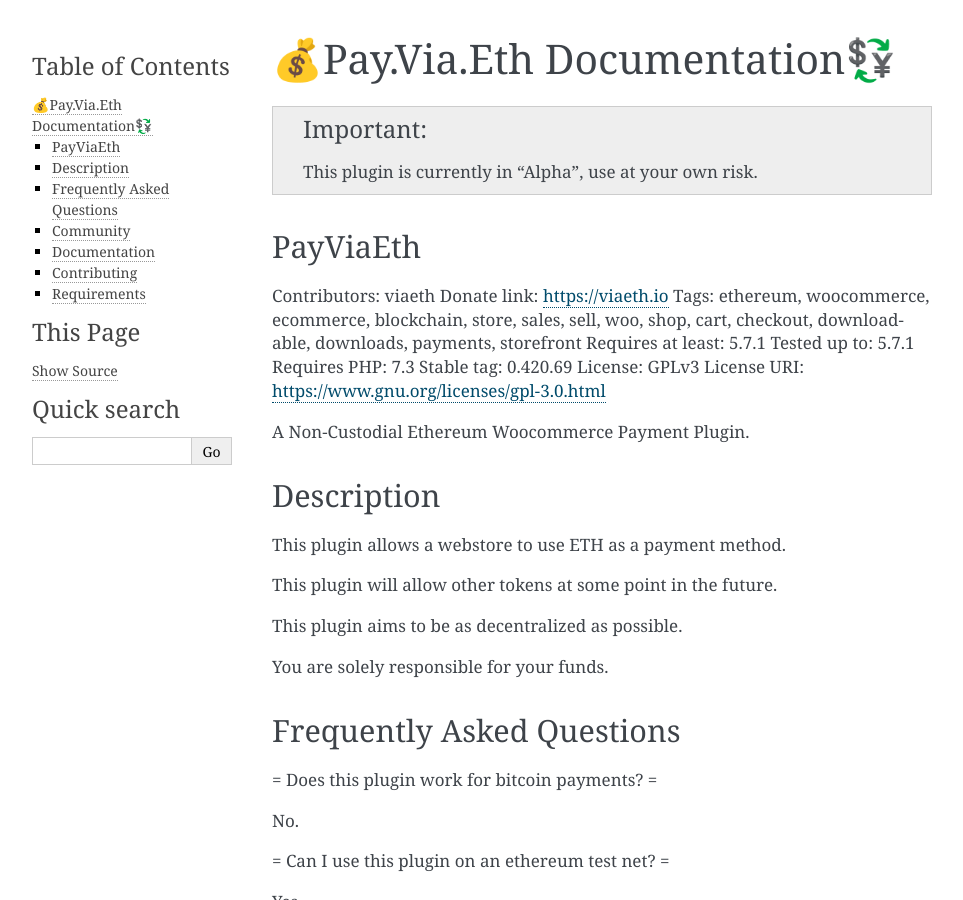
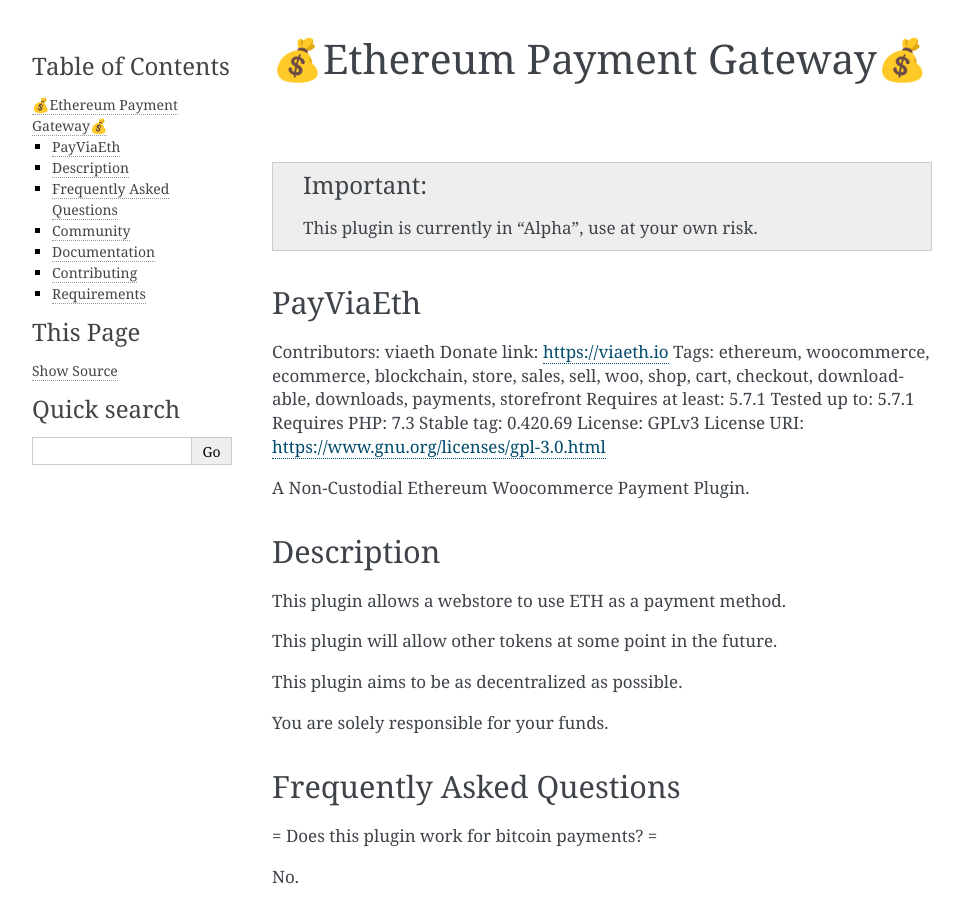
Before and after one commit to ViaEth/PayViaEth, a Sphinx documentation site: the page built from docs/index.rst, in a window 1280 px wide and 900 px high. Shown: the whole window, without its empty margins (148-1111 px from the left). Built offline with Sphinx 7.4.7, drawn with Linux system fonts in a browser that asks for light colours.

Commit message:
Updated wording on index page.

```diff
--- a/docs/index.rst
+++ b/docs/index.rst
@@ -3,8 +3,8 @@
    You can adapt this file completely to your liking, but it should at least
    contain the root `toctree` directive.
 
-💰Pay.Via.Eth Documentation💱
-=======================================
+💰Ethereum Payment Gateway💰
+============================
 .. important::
 
     This plugin is currently in "Alpha", use at your own risk.
```
